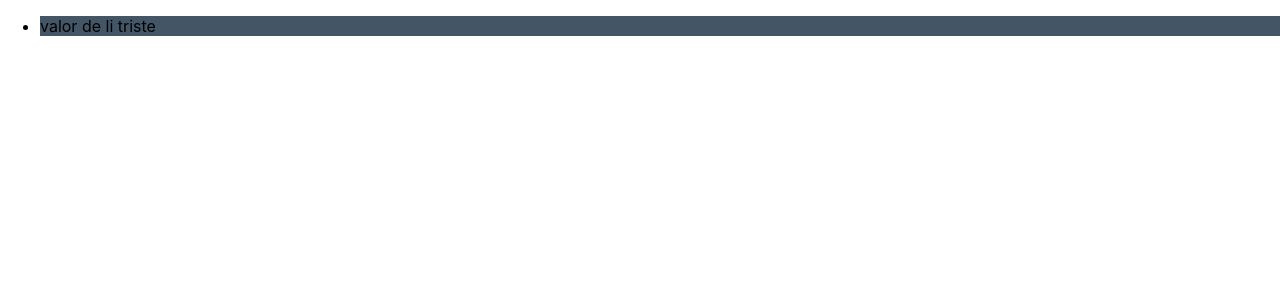
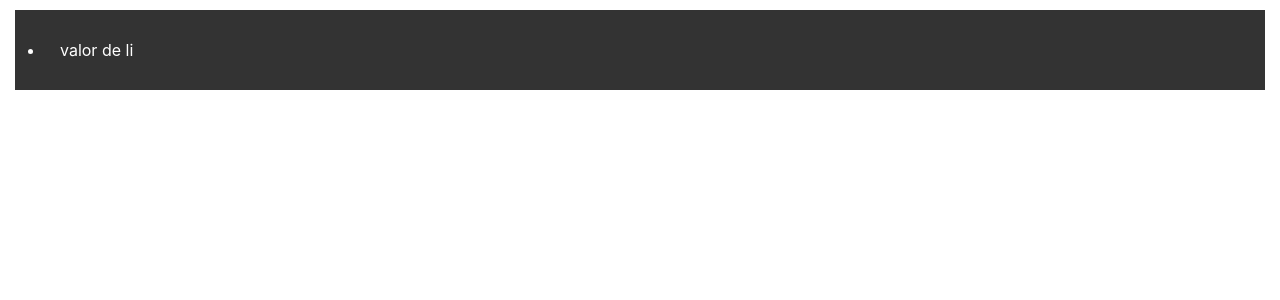
Before and after one commit to jaumebt90/react-app, a React (Create React App) app: page / in a window 1280 px wide. Shown: the top 300 px of the page. Built offline with nearby package versions, Linux system fonts and the light colour scheme.

Commit message:
Update App.js

```diff
--- a/src/App.js
+++ b/src/App.js
@@ -1,12 +1,15 @@
 import logo from "./logo.svg";
 import "./App.css";
 
-const estilo = {
-  backgroundColor: "#456",
-};
+const estilo = (bg = "#333") => ({
+  backgroundColor: bg,
+  color: "#fff",
+  padding: "10px 15px",
+  margin: "10px 15px",
+});
 const Li = ({ children }) => {
   return (
-    <li style={estilo} className="clase-li">
+    <li style={estilo()} className="clase-li">
       {children}
     </li>
   );
@@ -15,8 +18,8 @@ const Li = ({ children }) => {
 function App() {
   const valor = "triste";
   return (
-    <ul className="clase-css">
-      <Li estado="feliz">valor de li {valor}</Li>
+    <ul style={estilo()} className="clase-css">
+      <Li estado="feliz">valor de li</Li>
     </ul>
   );
 }
```
